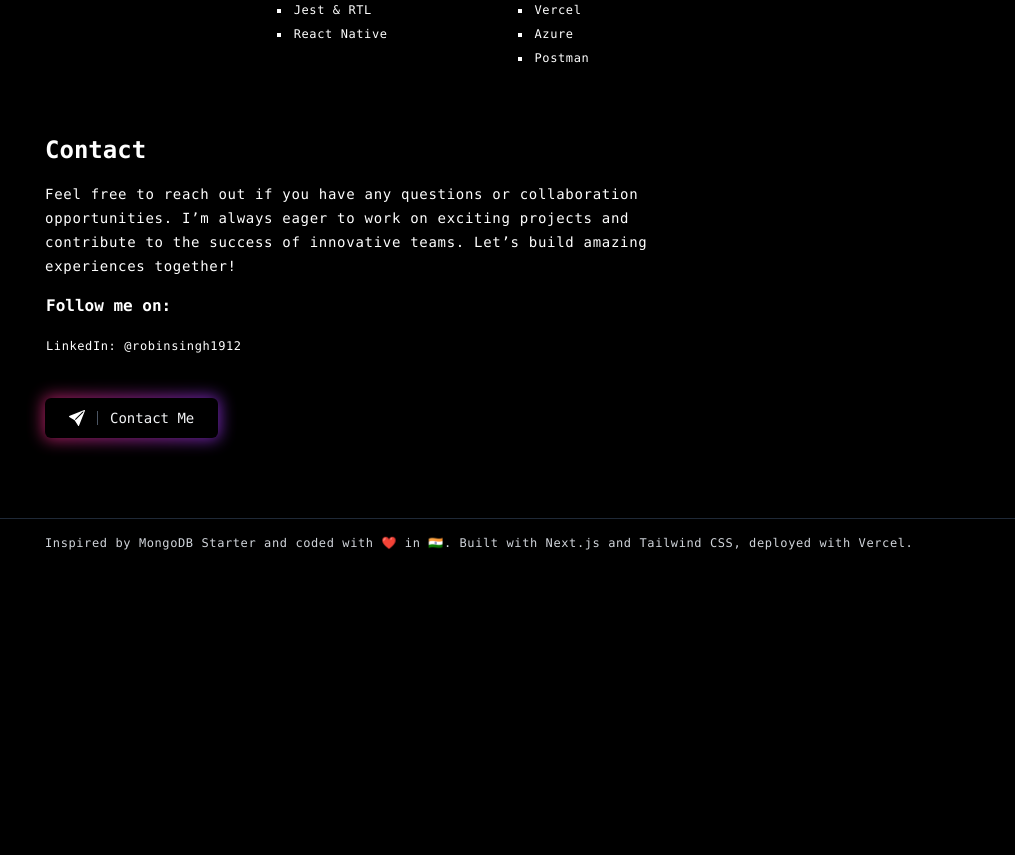
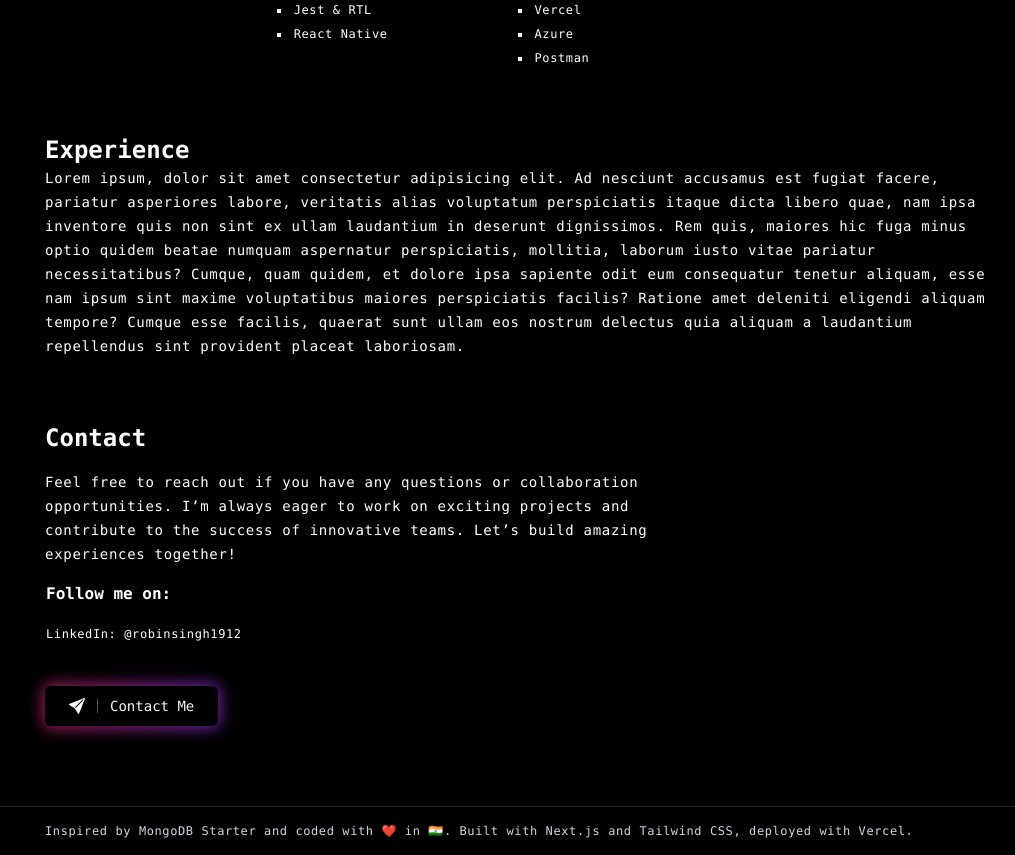
Before and after one commit to robinsingh1912/portfolio, a Next.js app: page / in a window 1280 px wide. Shown: the part 980-1835 px from the top of the page, without its empty margins (115-1130 px from the left). Before the commit the page ends 1547 px from the top, so only its background shows below. Built offline with nearby package versions, Linux system fonts and the light colour scheme.

Commit message:
feat(experience): :sparkles: new experience section added to portfolio

```diff
--- a/src/app/page.tsx
+++ b/src/app/page.tsx
@@ -1,5 +1,6 @@
 import AboutSection from '@/components/AboutSection/AboutSection';
 import ContactSection from '@/components/ContactSection/ContactSection';
+import ExperienceSection from '@/components/ExperienceSection/ExperienceSection';
 import HeroSection from '@/components/HeroSection/HeroSection';
 
 export default function Home() {
@@ -7,6 +8,7 @@ export default function Home() {
     <>
       <HeroSection />
       <AboutSection />
+      <ExperienceSection />
       <ContactSection />
     </>
   );
--- /dev/null
+++ b/src/components/ExperienceSection/ExperienceSection.tsx
@@ -0,0 +1,20 @@
+export default function ExperienceSection() {
+  return (
+    <section id="experience" className="container mt-16">
+      <h2 className="font-semibold font-mono text-2xl">Experience</h2>
+      <p>
+        Lorem ipsum, dolor sit amet consectetur adipisicing elit. Ad nesciunt
+        accusamus est fugiat facere, pariatur asperiores labore, veritatis alias
+        voluptatum perspiciatis itaque dicta libero quae, nam ipsa inventore
+        quis non sint ex ullam laudantium in deserunt dignissimos. Rem quis,
+        maiores hic fuga minus optio quidem beatae numquam aspernatur
+        perspiciatis, mollitia, laborum iusto vitae pariatur necessitatibus?
+        Cumque, quam quidem, et dolore ipsa sapiente odit eum consequatur
+        tenetur aliquam, esse nam ipsum sint maxime voluptatibus maiores
+        perspiciatis facilis? Ratione amet deleniti eligendi aliquam tempore?
+        Cumque esse facilis, quaerat sunt ullam eos nostrum delectus quia
+        aliquam a laudantium repellendus sint provident placeat laboriosam.
+      </p>
+    </section>
+  );
+}
```
